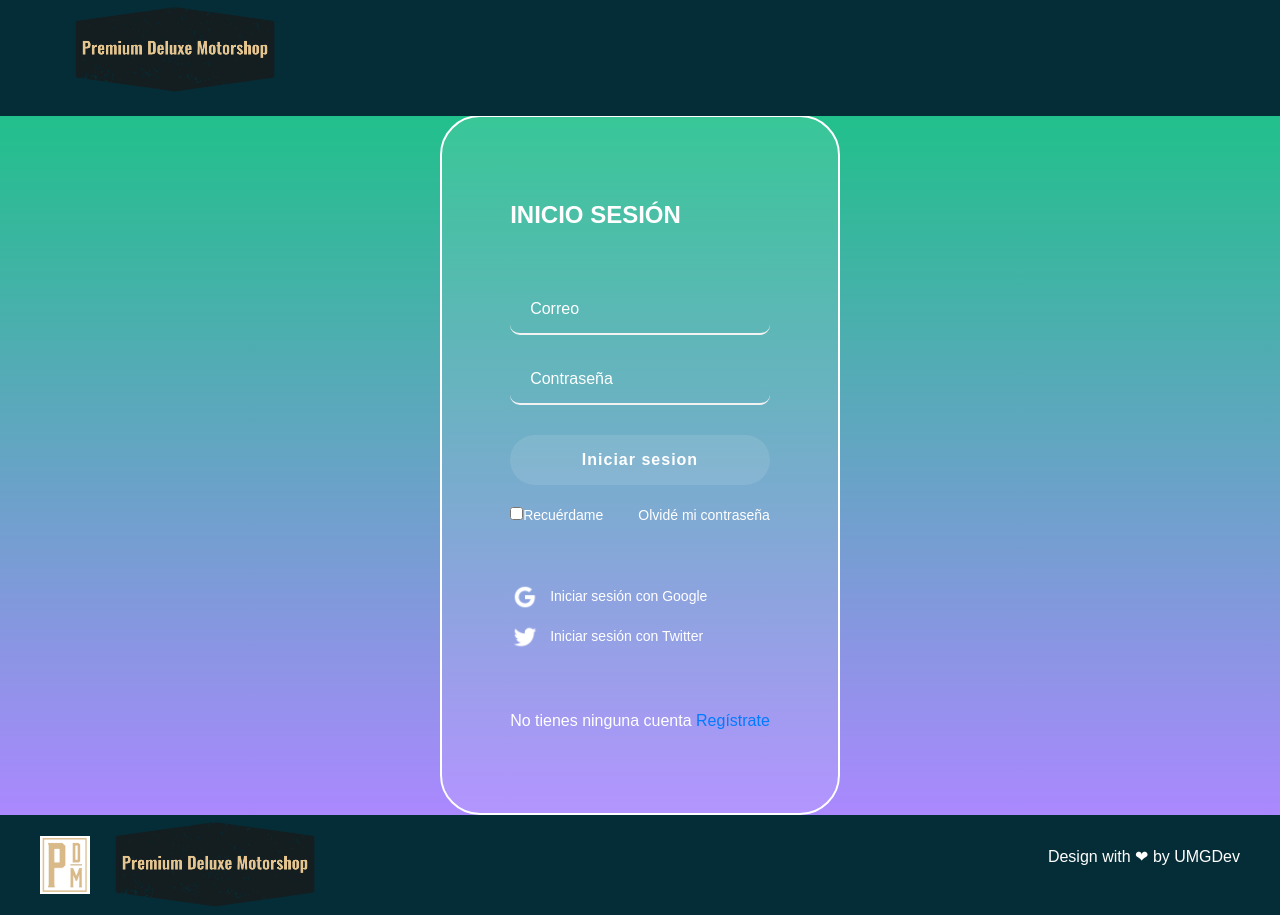
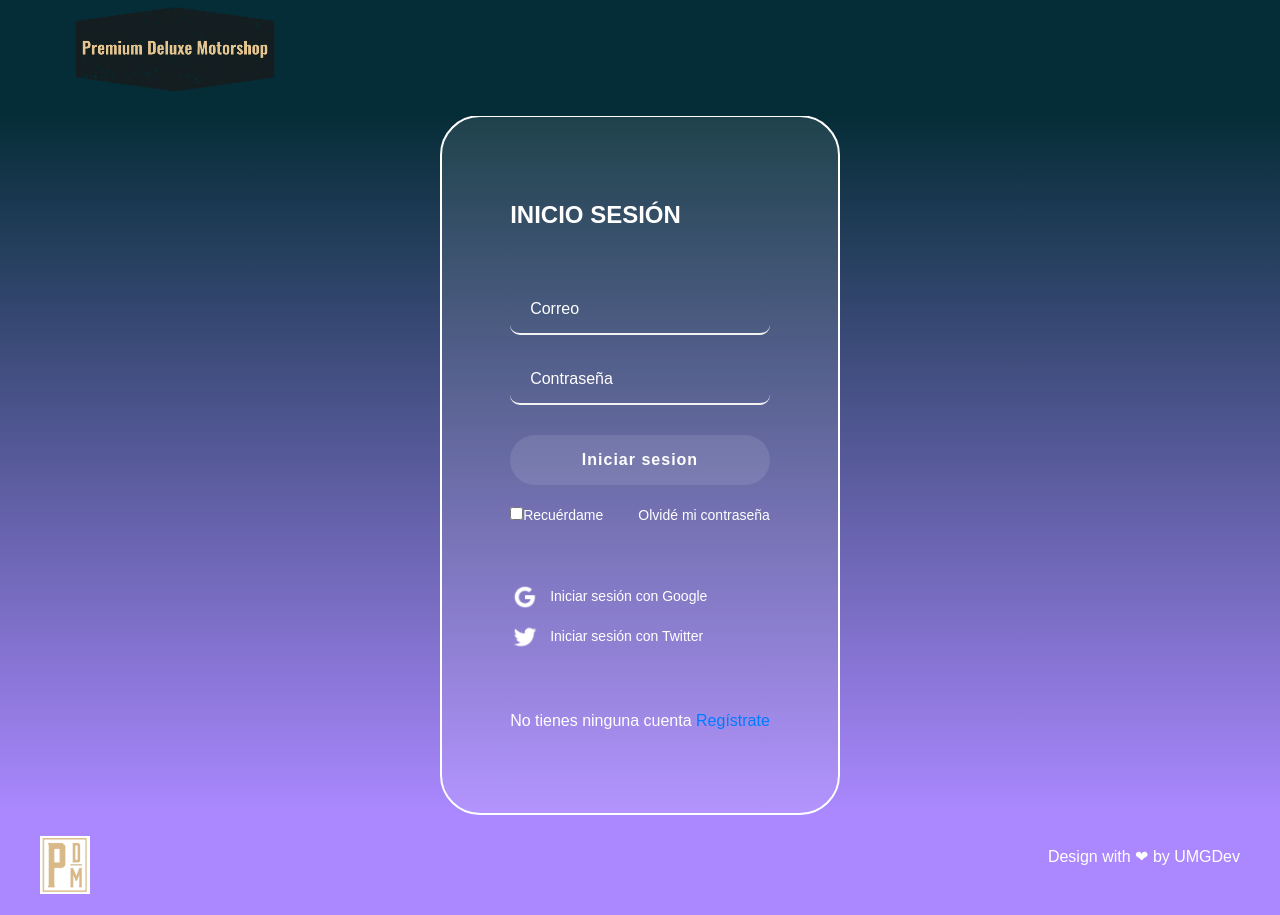
Before and after one commit to J0seRivera/web-dev, a React (Create React App) app: page /login in a window 1280 px wide. Built offline with nearby package versions, Linux system fonts and the light colour scheme.

Commit message:
estilos de login y favoritos

```diff
--- a/package.json
+++ b/package.json
@@ -7,6 +7,7 @@
     "@testing-library/react": "^9.5.0",
     "@testing-library/user-event": "^7.2.1",
     "bootstrap": "^4.5.3",
+    "classnames": "^2.2.6",
     "jquery": "^3.5.1",
     "md5": "^2.3.0",
     "prop-types": "^15.7.2",
--- a/src/assets/styles/components/CarouselItem.scss
+++ b/src/assets/styles/components/CarouselItem.scss
@@ -8,7 +8,7 @@
   justify-content: space-between;
   display: inline-block;
   cursor: pointer;
-  transition: 450ms all;
+  transition: 200ms all;
   transform-origin:35% 50%;
   position: relative;
   margin: 30px 25px 5px 0;
--- a/src/assets/styles/components/Footer.scss
+++ b/src/assets/styles/components/Footer.scss
@@ -2,6 +2,10 @@ footer{
   color: white;
   background-color: #052d37 ;/*#1b2127*/
   height: 100px;
+}
+
+.isLogin, .isRegister {
+  background-color: #AB88FF;
 }
 
 .footer-content {
--- a/src/assets/styles/components/Login.scss
+++ b/src/assets/styles/components/Login.scss
@@ -1,5 +1,5 @@
 .login {
-    background: linear-gradient(#21C08B, #AB88FF);
+    background: linear-gradient(#052d37, #AB88FF);
     display: flex;
     align-items: center;
     justify-content: center;
--- a/src/assets/styles/components/MainContent.scss
+++ b/src/assets/styles/components/MainContent.scss
@@ -1,6 +1,6 @@
 .main__content {
   background-color: #f6f5f5;
   max-width: 1250px;
-  min-height: 500px;
+  padding-bottom: 50px;
   border-radius: 10px;
 }
--- a/src/components/Footer.jsx
+++ b/src/components/Footer.jsx
@@ -1,14 +1,20 @@
 import React from 'react';
+import classNames from 'classnames';
 import logo from '../assets/static/icoima.PNG';
 import brand from '../assets/static/name.PNG';
 import '../assets/styles/components/Footer.scss';
-const Footer = () => (
-  <footer >
+const Footer = props => {
+  const { isLogin, isRegister } = props;
+  const headerClass = classNames('header', {
+    isLogin,
+    isRegister,
+  });
+  return (
+    <footer className={headerClass}>
       <div className="container">
         <div className="footer-content">
           <div className="footer-left">
             <img src={logo} alt="logo" width="50" />
-          <img src={brand} height="100" alt="logo" />
           </div>
 
           <div className="footer-rigth">
@@ -20,5 +26,6 @@ const Footer = () => (
       </div>
     </footer>
   );
+}
 
 export default Footer;
--- a/src/components/Header.jsx
+++ b/src/components/Header.jsx
@@ -2,28 +2,19 @@
 import React from 'react';
 import { connect } from 'react-redux';
 import { Link } from 'react-router-dom';
+
 import gravatar from '../utils/gravatar';
 import { logoutRequest } from '../actions';
 import PropTypes from 'prop-types';
 import brand from '../assets/static/name.PNG';
 import profile_pic from '../assets/static/icons/user-icon.png';
-
 import '../assets/styles/components/Header.scss';
 const Header = (props) => {
   const { user } = props;
   const hasUser = Object.keys(user).length > 0;
 
-  const handleLogout = () => {
-    props.logoutRequest({
-    })
-  }
-
-  // const headerClass = classNames('header', {
-  //   isLogin,
-  //   isRegister,
-  // })
   return (
-    <header>
+    <header >
       <div className="container">
         <figure className="logo">
           <Link to='/' >
--- a/src/components/HeaderS.jsx
+++ b/src/components/HeaderS.jsx
@@ -3,7 +3,7 @@ import brand from '../assets/static/name.PNG';
 import { Link } from 'react-router-dom';
 //import '../assets/styles/components/Header.scss'
 const HeaderS = () => (
-  <header>
+  <header className="header__login">
     <div className="container">
       <figure className="logo">
         <Link to='/'>
--- a/src/components/Layout.jsx
+++ b/src/components/Layout.jsx
@@ -1,5 +1,4 @@
 import React from 'react';
-
 import HeaderS from '../components/HeaderS';
 import Footer from '../components/Footer';
 
@@ -7,7 +6,7 @@ const Layout = ({ children }) => (
   <div className="App">
     <HeaderS />
     {children}
-    <Footer />
+    <Footer isLogin />
   </div>
 );
 
--- a/src/containers/ShowDetails.jsx
+++ b/src/containers/ShowDetails.jsx
@@ -17,6 +17,7 @@ import { RiSettings2Fill } from "react-icons/ri";
 import { MdDescription } from "react-icons/md";
 import { AiFillControl } from "react-icons/ai";
 import '../assets/styles/components/ShowDetails.scss';
+import NotFound from './NotFound';
 
 const ShowDetails = props => {
     const { id } = props.match.params;
@@ -138,7 +139,7 @@ const ShowDetails = props => {
             </div>
             <Footer />
         </>
-    ) : <Redirect to="/404" />;
+    ) : <NotFound />;
 }
 const mapStateToProps = state => {
     return {
```
Also changed, not shown: src/assets/styles/components/Favorites.scss (line endings or trailing spaces), 1 other file (tests, documents, lock files or other folders). Lines whose indentation alone changed are shown as unchanged.
